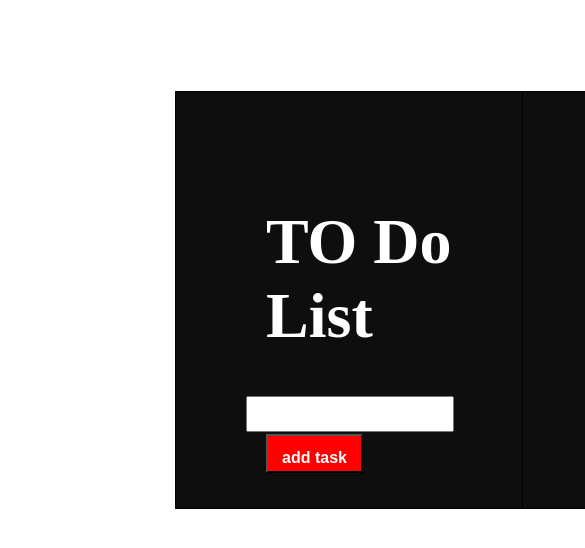
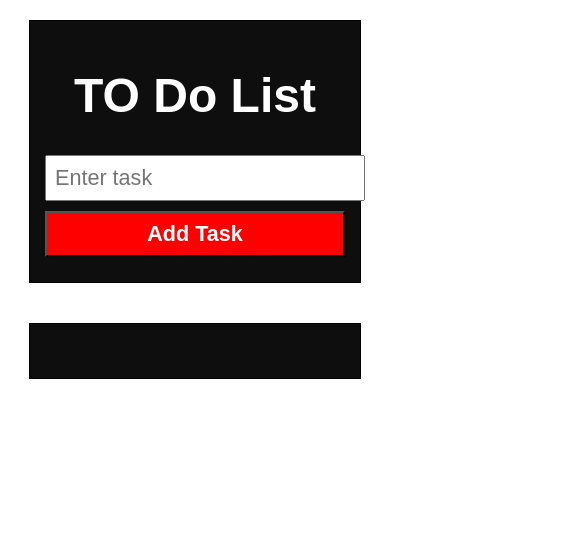
Before and after one commit to someshgondal/To-do-list, a plain HTML site: page index.html in a window 390 px wide. Shown: the top 548 px of the page, 585 px wide, since content can reach past the window. Drawn offline with Linux system fonts and the light colour scheme.

Commit message:
Update index.html
responsive

```diff
--- a/index.html
+++ b/index.html
@@ -7,70 +7,101 @@
     <title>To do list</title>
 
     <style>
+        body {
+            margin: 0;
+            padding: 0;
+            font-family: Arial, sans-serif;
+        }
+
         .container {
-            height: 276px;
-            width: 300px;
-            display: inline-block;
-            /* margin-left: 200px; */
+            width: 90%;
+            max-width: 300px;
+            margin: 20px auto;
             border: 1px solid black;
-            padding: 70px;
-            padding-left: 90px;
+            padding: 20px;
             background: #0f0e0e;
             color: white;
-            font-size: xx-large;
-            margin-left: 167px;
-            margin-top: 83px;
+            font-size: 1.5em;
+            text-align: center;
         }
 
         #enter {
-            padding-top: 16px;
-            width: 200px;
-            margin-left: -20px;
+            width: 100%;
+            padding: 10px;
+            margin-bottom: 10px;
+            font-size: 1em;
         }
 
         #add {
-            height: 39px;
+            width: 100%;
+            padding: 10px;
             background: red;
             color: white;
-            font-size: initial;
-            font-weight: 900;
-            display: inline-block;
-            width: 97px;
-            /* position: relative; */
-            padding-top: 10px;
+            font-size: 1em;
+            font-weight: bold;
+            cursor: pointer;
+            margin-bottom: 10px;
         }
 
-
         #tasklist {
-            text-decoration: unset;
-            text-transform: capitalize;
-            list-style: auto;
-            margin-left: -90px;
-            margin-top: 6px;
+            text-align: left;
+            list-style: none;
+            padding-left: 0;
         }
 
-        .remove{
-            border: 1px solid red;
+        #tasklist li {
+            padding: 10px;
+            background: #2c2c2c;
+            margin-bottom: 5px;
             color: white;
-            margin-left: 20px;
-            cursor:pointer;
+            display: flex;
+            justify-content: space-between;
+            align-items: center;
+        }
+
+        .remove {
+            background: red;
+            border: none;
+            color: white;
+            padding: 5px 10px;
+            cursor: pointer;
+        }
+
+        @media (max-width: 600px) {
+            .container {
+                padding: 15px;
+            }
+
+            #add {
+                font-size: 0.9em;
+                padding: 8px;
+            }
+
+            #enter {
+                font-size: 0.9em;
+                padding: 8px;
+            }
+
+            #tasklist li {
+                font-size: 0.9em;
+            }
         }
     </style>
 </head>
 
 <body>
 
-    <div class="main" style="display: flex;">
+    <div class="main" style="display: flex; flex-direction: column;">
         <div class="container">
             <h1>TO Do List</h1>
-            <input type="text" id="enter">
-            <button type="button" id="add">add task</button>
+            <input type="text" id="enter" placeholder="Enter task">
+            <button type="button" id="add">Add Task</button>
         </div>
-        <div class="container" style="    margin-left: -3px;">
+        <div class="container">
             <ul id="tasklist"></ul>
         </div>
+    </div>
 
-    </div>
     <script>
         document.getElementById('add').addEventListener('click', () => {
             const textt = document.getElementById('enter');
@@ -79,16 +110,13 @@
                 const li = document.createElement('li');
                 li.textContent = ntext;
 
-                const remove = document.createElement('span');
+                const remove = document.createElement('button');
                 remove.textContent = 'Remove';
                 remove.className = 'remove';
                 remove.addEventListener('click', (event) => {
                     li.remove();
                 });
                 li.appendChild(remove);
-                li.addEventListener('click', () => {
-                    li.classList.toggle('completed');
-                });
                 document.getElementById('tasklist').appendChild(li);
                 textt.value = '';
             }
```
